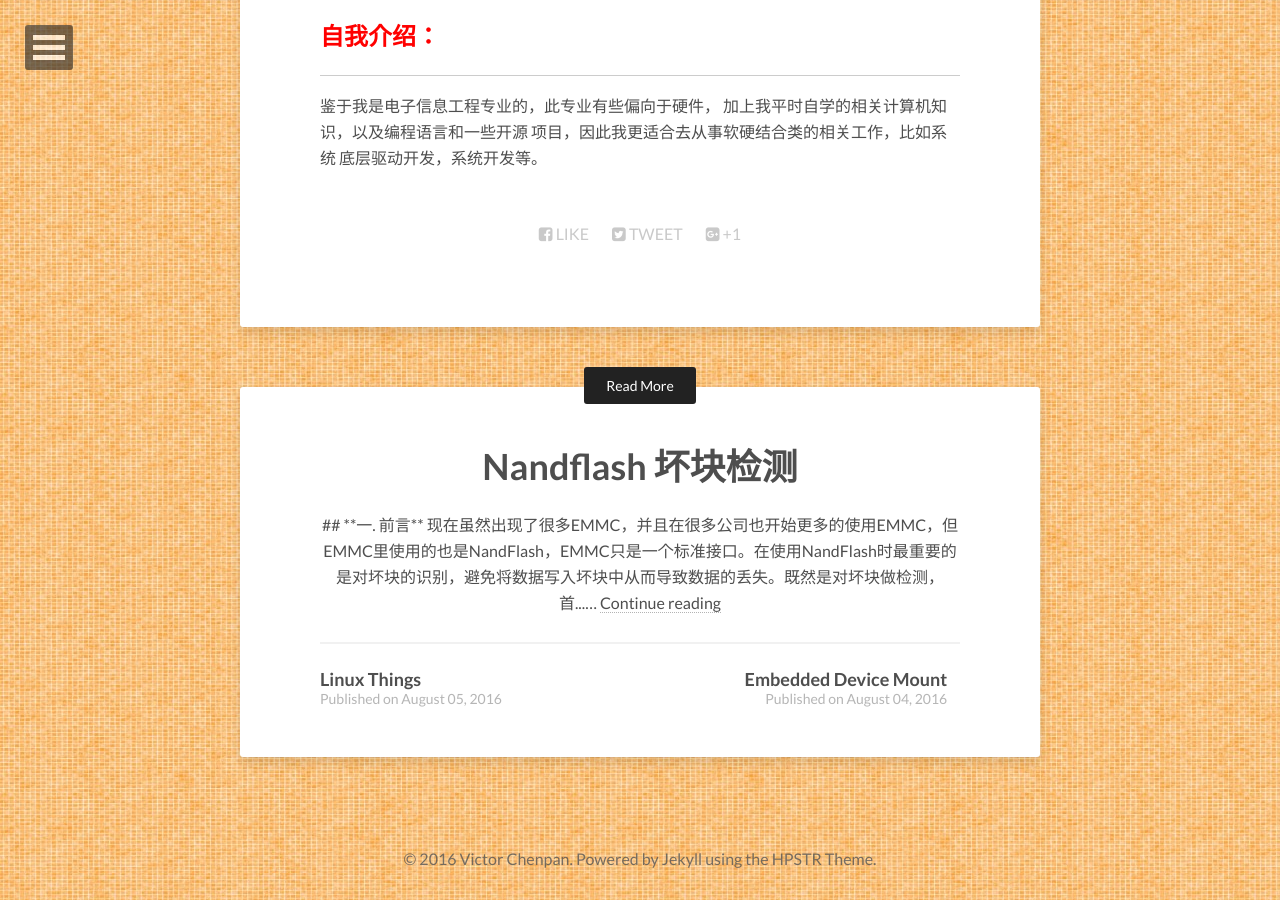
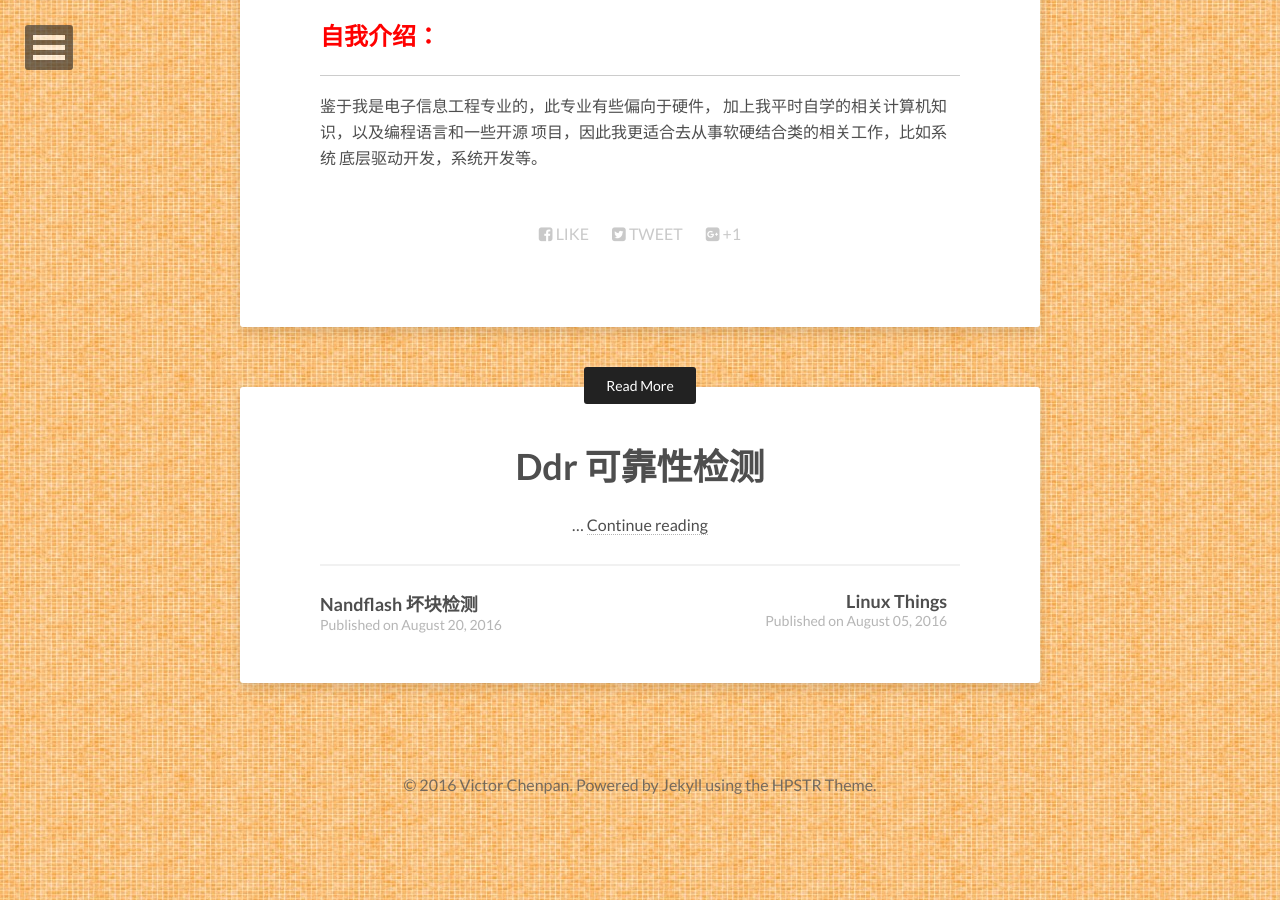
Before and after one commit to victorchenpan/victorchenpan.github.io, a Jekyll site: the page built from _posts/2016-01-31-resume-of-victor.markdown, in a window 1280 px wide and 900 px high, scrolled down 1127 px. Built offline with Jekyll 4.4.1, drawn with Linux system fonts in a browser that asks for light colours; nearby versions of some CDN libraries.

Commit message:
0824-update

```diff
--- a/_posts/2016-08-20-NandFlash-坏块检测.markdown
+++ b/_posts/2016-08-20-NandFlash-坏块检测.markdown
@@ -6,9 +6,9 @@
 ## **二. 正文：** <br>
 1. 首先得明确NandFlash的数据线，地址线(包括行列地址，块地址)，指令线都是**共用**的8根信号线。一般通过把它们组合成5个字节，分5次送入NandFlash控制器中。<br>
 2. 里面每一页的布局（**8位的NandFlash**）：<br>
-   +++++++++++++++++++++++++++++++++++++++++++++++++++++++<br>
+   +++++++++++++++++++++++++++++++++++++++++++++++++++++++++++<br>
    ++++ vector0 || vector1 || vector2 ||...|| vector7 || 预留区 || ECC校验区 || ++++ <br>
-   +++++++++++++++++++++++++++++++++++++++++++++++++++++++<br>
+   +++++++++++++++++++++++++++++++++++++++++++++++++++++++++++<br>
    其中1vector=512Bytes , 1page=8vector=4K , 1block=64 / 32page;<br>
 3. NandFlash坏块成员：<br>
        1. NandFlash在出厂时就有的坏块（在出厂时由生产商在坏块头部标记成坏块，不同的生产商标记的地方不一样且标记的符号也不同，Micron镁光是在坏块的第一页的预留区的第一字节标记成0x00,即在首页的第4096字节处）<br>
@@ -29,3 +29,4 @@
 1. 网上有很多网友都说NandFlash被标记的坏块中存在伪坏块（在正常环境下能正确存取数据的块），厂商所标记的坏块是在厂商安排的最恶劣的环境下进行数据存取测试的，那些没通过在恶劣环境下的块都被标记成坏块，而我们使用的环境一般都是在正常环境下，所以被标记的坏块有部分是可以使用的。但生产商在芯片datasheet中也明确说明了如果使用这些伪坏块存在很大的风险，所以还是不要用它们吧.<br>
 2. 在正文中的tag 4中所说的只是可能为坏块现在在此说明原因：<br>
   因为是正常的块中有时也会出现program,erase失败的情况（在读扰动，写扰动等情况下），那如何分辨是否是坏块呢？由扰动所引起的失败是有它们具体的表现形式的，这点可以看各大半导体开发商官方芯片手册，英文原版的说明的最清晰，我不喜欢把它们翻成中文.<br>
+3. 以上的坏块检测与管理是最基本的方式,然而在很多实际工程中对Landflash进行坏块检测时并不仅仅是为了检测与管理坏块,其更重要的目的是为了检测硬件引脚的连接(是否有虚焊,引脚是否有沾连等)和引脚时序的可靠性.因此在一些大公司里就很少用软件方式去检测硬件的可靠性,而是通过套件进行边界扫描(Boundary scan),用的是JTAG接口,可以实时显示出硬件出问题的引脚.<br>
```
Also changed, not shown: _posts/2016-08-24-DDR-可靠性检测.markdown (added).
